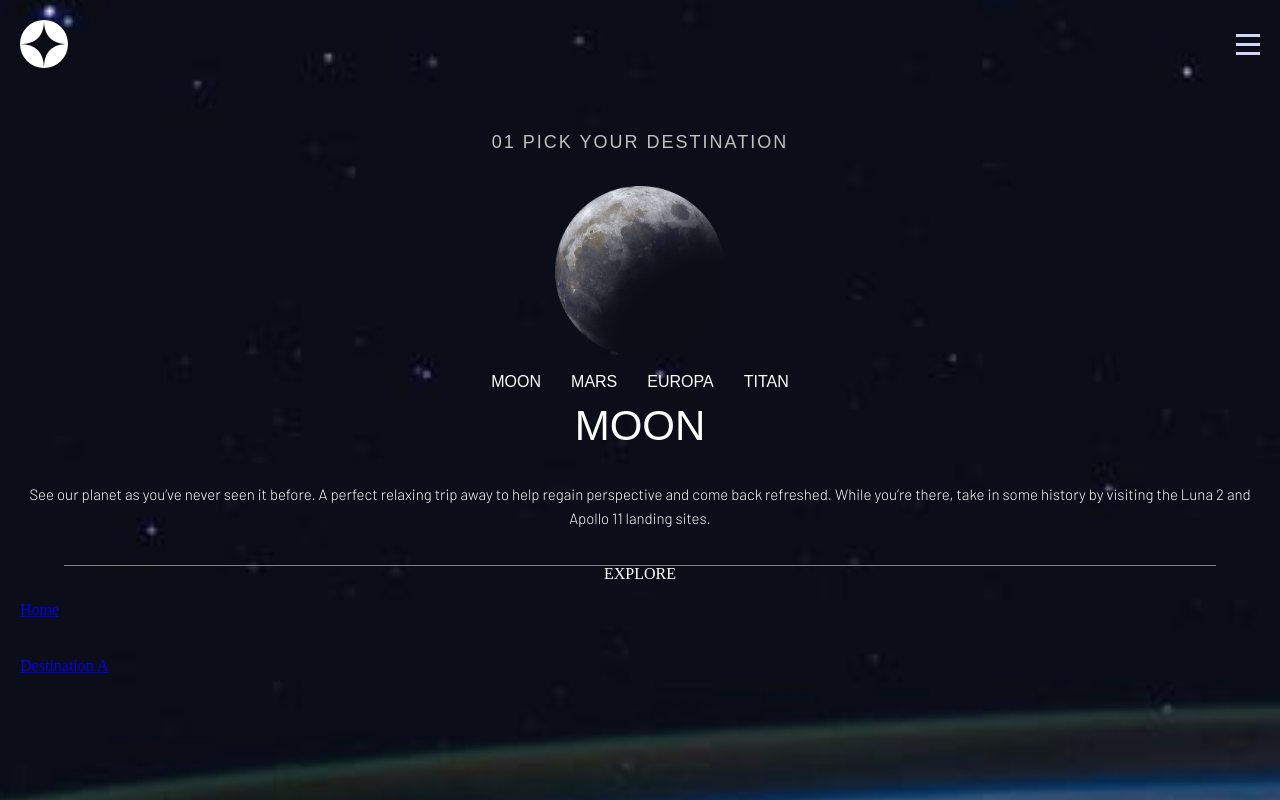
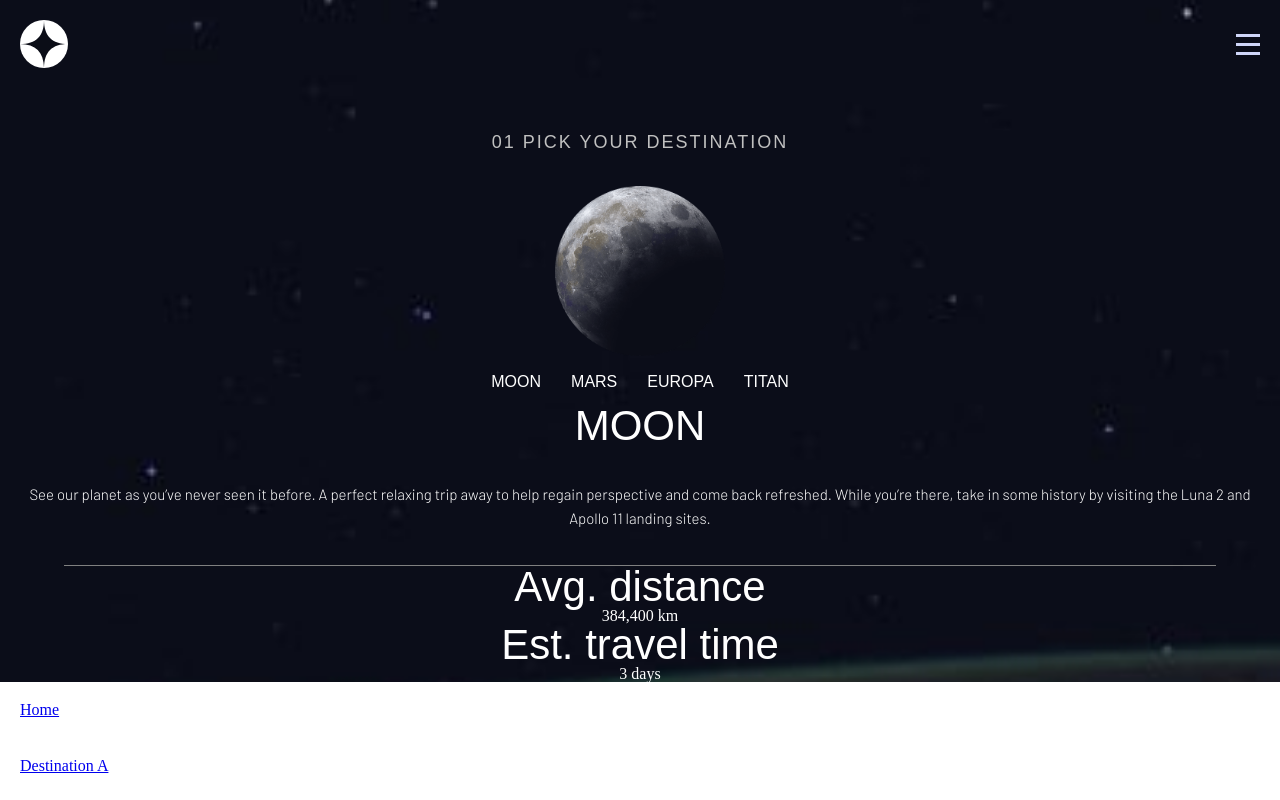
Before and after one commit to hinlocaesar/space-tourism, a Next.js app: page /destination_a in a window 1280 px wide. Built offline with nearby package versions, Linux system fonts and the light colour scheme; a web font is replaced by a local one.

Commit message:
Set container of image to relative

```diff
--- a/pages/destination_a.js
+++ b/pages/destination_a.js
@@ -11,8 +11,14 @@ import TempNavBar from "../components/tempnavbar";
 export default function Home() {
   return (
     <div className={styles.container}>
+      <Head>
+        <title>Create Next App</title>
+        <meta name="description" content="Generated by create next app" />
+        <link rel="icon" href="/favicon.ico" />
+      </Head>
+      <main>
         <Image
-        className={styles.backgroundImage}
+          className={commonstyles.backgroundImage}
           src={BackgroundImgMobileMain}
           alt="Picture of the author"
           layout="fill"
@@ -21,10 +27,8 @@ export default function Home() {
         />
 
         <NavBar />
-      <main>
         <div className={commonstyles.content}>
           <div className={commonstyles.title1}>01 PICK YOUR DESTINATION</div>
-
           <div className={styles.img}>
             <Image
               src={MoonImage}
@@ -33,7 +37,6 @@ export default function Home() {
               alt="image of the moon"
             />
           </div>
-
           <div className={styles.dest_menu}>
             <div className={styles.dest_menu_item}>MOON</div>
             <div className={styles.dest_menu_item}>MARS</div>
@@ -47,10 +50,12 @@ export default function Home() {
             you’re there, take in some history by visiting the Luna 2 and Apollo
             11 landing sites.
           </div>
-
           <div className={styles.dest_line}> </div>
 
-          <div className={styles.home__explorebtn}> EXPLORE</div>
+          <div className={styles.big_font}>Avg. distance</div>
+          <div>384,400 km </div>
+          <div className={styles.big_font}>Est. travel time</div>
+          <div>3 days</div>
         </div>
       </main>
       <TempNavBar />
--- a/styles/Common.module.css
+++ b/styles/Common.module.css
@@ -4,9 +4,10 @@
 }
 
 .backgroundImage {
-  position: absolute;
-  left: 0px;
-  top: 0px;
+  position: relative;
+  height: 100vh;
+  width: 100vw;
+  overflow: hidden;
   z-index: -1;
 }
 
--- a/styles/Destination.module.css
+++ b/styles/Destination.module.css
@@ -9,6 +9,7 @@
   font-family: "Bellefair", sans-serif;
   font-size: 2.625em;
 }
+
 .img {
   padding-top: 2.188rem;
 }
@@ -22,9 +23,3 @@
   background: grey;
   margin-top: 2.188rem;
 }
-@media (max-width: 600px) {
-  .grid {
-    width: 100%;
-    flex-direction: column;
-  }
-}
--- a/styles/globals.css
+++ b/styles/globals.css
@@ -130,4 +130,5 @@ table {
 
 * {
   z-index: 1;
+  position: relative;
 }
```
Lines whose indentation alone changed are shown as unchanged.
